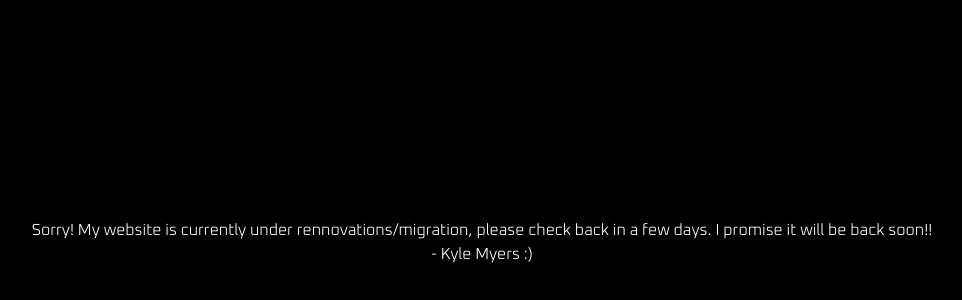
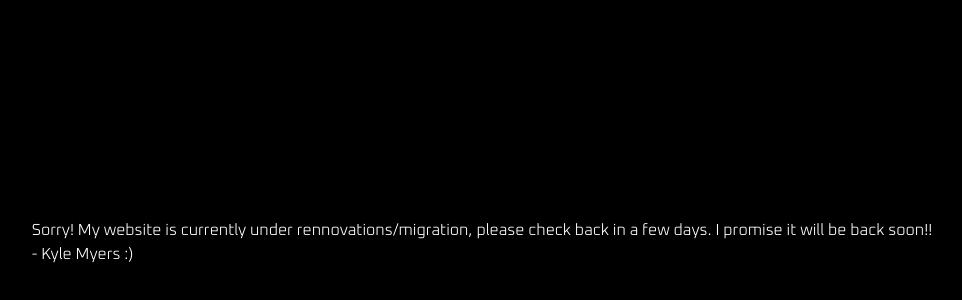
Before and after one commit to KyleDouglasMyers/personal_website_v2, a React (Create React App) app: page / in a window 1280 px wide. Shown: the part 158-458 px from the top of the page, without its empty margins (158-1120 px from the left). Built offline with nearby package versions, Linux system fonts and the light colour scheme.

Commit message:
Margins to fixing message

```diff
--- a/src/App.js
+++ b/src/App.js
@@ -68,10 +68,12 @@ function App() {
     return (
         <>
         <div className='flex flex-col min-h-[100vh] min-w-[100vw] bg-black items-center justify-center'>
-            <h1 className='text-white'>
-                Sorry! My website is currently under rennovations/migration, please check back in a few days. I promise it will be back soon!!
-            </h1>
-            <h1 className='text-white'>- Kyle Myers :)</h1>
+            <div className='p-10'>
+                <h1 className='text-white'>
+                    Sorry! My website is currently under rennovations/migration, please check back in a few days. I promise it will be back soon!!
+                </h1>
+                <h1 className='text-white'>- Kyle Myers :)</h1>
+            </div>
             {/* <div className={appClassNames} ref={appRef}>
                     <Navbar />
                     <div className={containerSectionClasses}>
```
